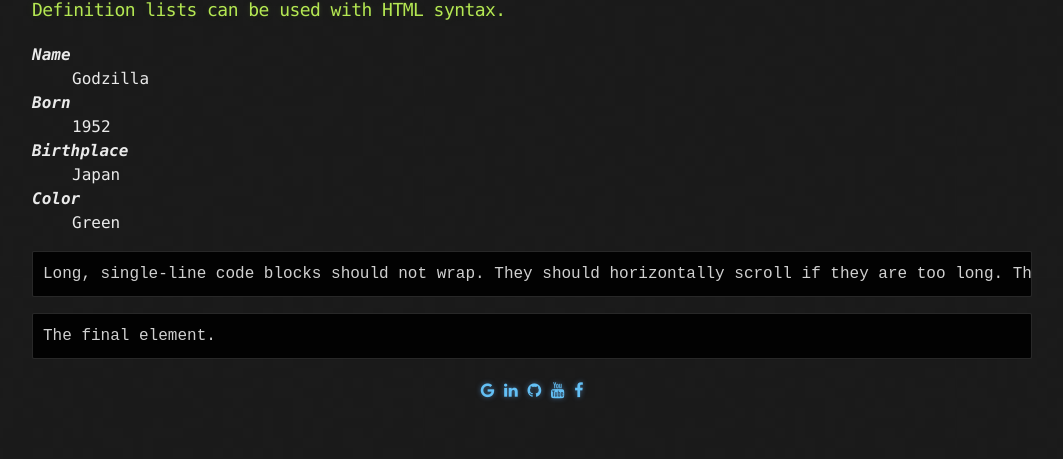
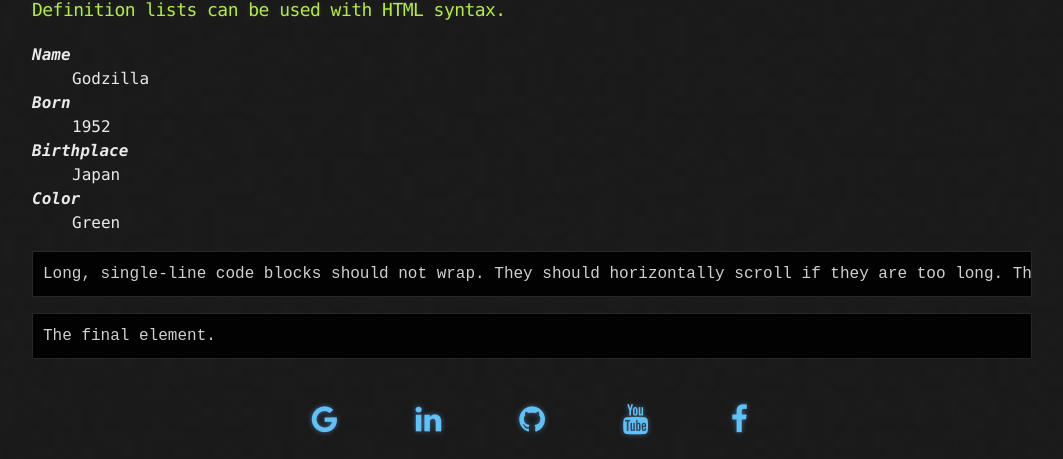
Before and after one commit to e-biswas/e-biswas.github.io, a Jekyll site: the page built from index.md, in a window 1280 px wide. Shown: the part 2915-3374 px from the top of the page, without its empty margins (108-1171 px from the left). Built offline with Jekyll 4.4.1, drawn with Linux system fonts in a browser that asks for light colours; before the commit the page ends 3318 px from its top, so only the background shows below that.

Commit message:
footer icon

```diff
--- a/_includes/head.html
+++ b/_includes/head.html
@@ -5,6 +5,7 @@
     <link rel="stylesheet" href="{{ '/assets/css/style.css?v=' | append: site.github.build_revision | relative_url }}">
     <link rel="icon" type="image/png" href="/images/e-biswas.png" sizes="32x32" />
     <link rel="stylesheet" href="https://cdnjs.cloudflare.com/ajax/libs/font-awesome/4.7.0/css/font-awesome.min.css">
+    <link rel="stylesheet" href="{{ '/assets/css/footer.css?v=' | append: site.github.build_revision | relative_url }}">
 
     {% seo %}
 </head>
--- /dev/null
+++ b/assets/css/footer.css
@@ -0,0 +1,12 @@
+.fa {
+  padding: 20px;
+  font-size: 30px;
+  width: 50px;
+  text-align: center;
+  text-decoration: none;
+  margin: 5px 2px;
+}
+
+.fa:hover {
+    opacity: 0.7;
+}
```
